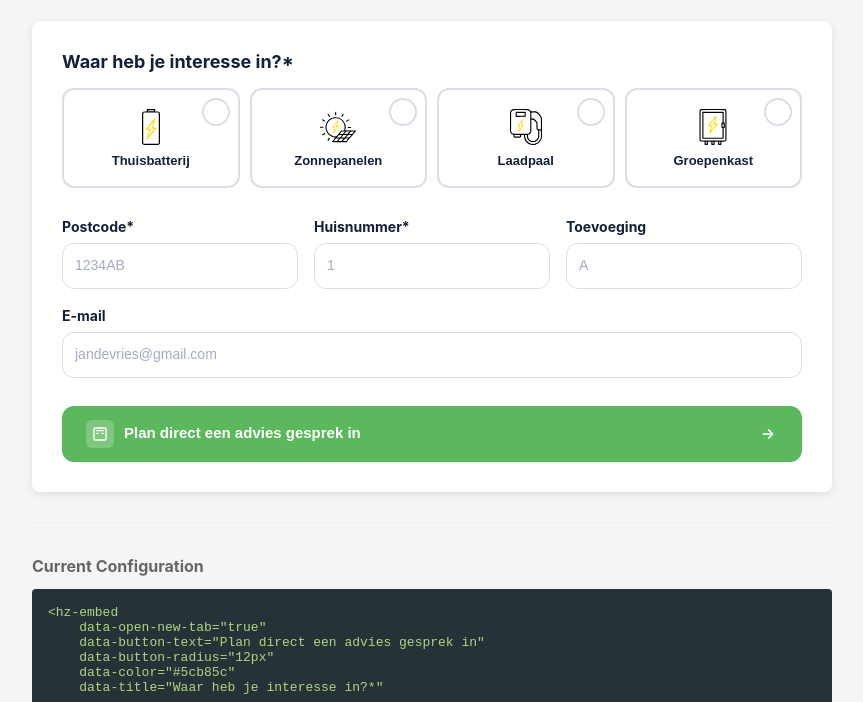
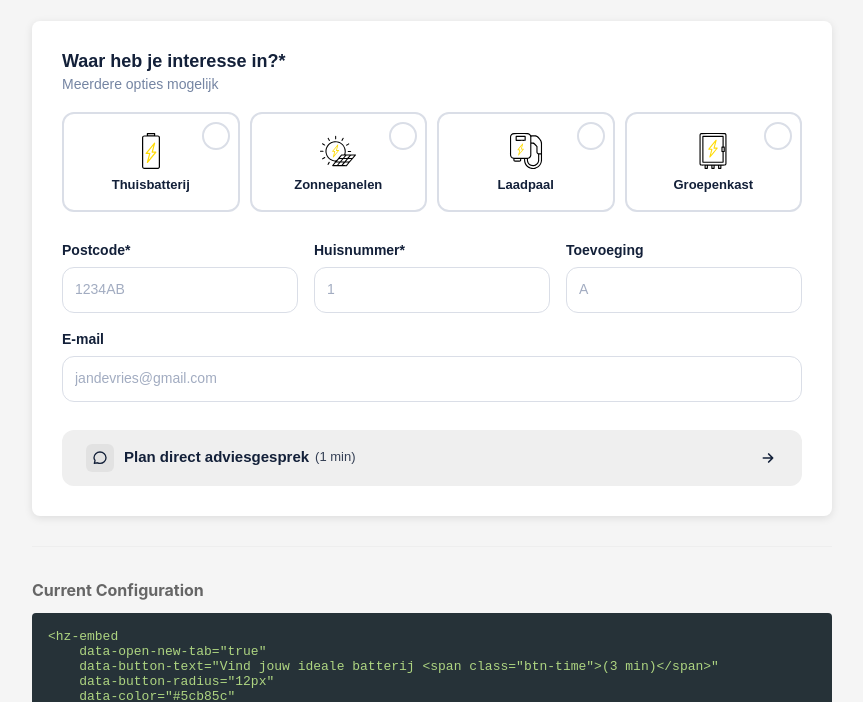
Before and after one commit to HomeZeroTech/SolarConcept-customwidget-meerdere-maatregelen, a website: page Acceptance/test.html in a window 1280 px wide. Shown: the part 103-805 px from the top of the page, without its empty margins (208-1071 px from the left). Drawn offline with Linux system fonts and the light colour scheme.

Commit message:
dit is als het goed is de juiste

```diff
--- a/Acceptance/embed-styles.css
+++ b/Acceptance/embed-styles.css
@@ -6,6 +6,25 @@ hz-embed {
     width: 100%;
     display: block;
     container-type: inline-size;
+    font-family: 'Mont-Reguler', 'Mont', sans-serif;
+}
+
+.embed-form *, .embed-form *::before, .embed-form *::after {
+    font-family: inherit;
+}
+
+/* Explicit fallback for specific bold elements in case their system uses split font-families */
+.embed-form .embed-title,
+.embed-form .embed-label-bold,
+.embed-form .embed-submit-button,
+.embed-form .btn-label,
+.embed-form .measurement-card span {
+    font-family: 'Mont-Bold', 'Mont', sans-serif !important;
+}
+
+.embed-form .embed-subtitle,
+.embed-form .btn-time {
+    font-family: 'Mont-Reguler', 'Mont', sans-serif !important;
 }
 
 .embed-form .embed-row {
@@ -340,9 +359,24 @@ hz-embed {
 }
 
 .embed-form .embed-submit-button-secondary {
-    background-color: #ffffff !important;
-    border: 2px solid var(--primary-color, #2A6DF4) !important;
-    color: var(--primary-color, #2A6DF4) !important;
+    background-color: #EFEFEF !important;
+    border: none !important;
+    color: #132039 !important;
+}
+
+.embed-form .embed-submit-button {
+    background: linear-gradient(90deg, #387A49 0%, #5DB267 100%) !important;
+    box-shadow: 0px 4px 10px rgba(0, 0, 0, 0.08) !important;
+    border: none !important;
+    color: #fff !important;
+    text-shadow: 0px 1px 2px rgba(0,0,0,0.1);
+}
+
+.embed-form .embed-submit-button-secondary {
+    box-shadow: none !important;
+    background: #EFEFEF !important;
+    color: #132039 !important;
+    text-shadow: none !important;
 }
 
 .embed-form .embed-submit-button .btn-icon {
@@ -417,13 +451,13 @@ hz-embed {
 .embed-form .embed-title {
     font-size: 18px;
     font-weight: 700;
-    margin: 0 0 16px 0;
+    margin: 0 0 4px 0;
     color: #132039;
 }
 
 .embed-form .embed-subtitle {
     font-size: 14px;
-    margin: 0 0 14px 0;
+    margin: 0 0 20px 0;
     color: #7585a3;
     font-weight: 400;
 }
--- a/Acceptance/embed.js
+++ b/Acceptance/embed.js
@@ -1775,10 +1775,10 @@
                 if (title || subtitle) {
                     fullHtml += '<div class="embed-header">';
                     if (title) {
-                        fullHtml += `<h2 class="embed-title">${title}</h2>`;
+                        fullHtml += `<h1 class="embed-title">${title}</h1>`;
                     }
                     if (subtitle) {
-                        fullHtml += `<p class="embed-subtitle">${subtitle}</p>`;
+                        fullHtml += `<h2 class="embed-subtitle">${subtitle}</h2>`;
                     }
                     fullHtml += "</div>";
                 }
@@ -2010,20 +2010,43 @@
                     const selectedCards = form.querySelectorAll(".measurement-card.selected");
                     let footerHtml = "";
 
-                    const createButtonHtml = (label, url, isSecondary = false) => {
+                    const createButtonHtml = (label, url, isSecondary = false, iconType = "calculator") => {
+                        // The primary button gradient and shadow are handled entirely by CSS class now, but if border radius or other inline styles remain, we keep them.
                         const styleStr = !isSecondary
-                            ? `background-color: ${primaryColor}; color: #fff;`
-                            : `background-color: #fff; color: ${primaryColor}; border: 2px solid ${primaryColor};`;
+                            ? `border-radius: ${buttonRadius}; margin-top: 12px !important; min-height: 52px !important;`
+                            : `border-radius: ${buttonRadius}; margin-top: 12px !important; min-height: 52px !important;`;
+
+                        const calcIcon = `
+                                    <svg style="width:16px;height:16px;color:currentColor;" viewBox="0 0 24 24" fill="none" xmlns="http://www.w3.org/2000/svg">
+                                        <!-- Nub on top -->
+                                        <path d="M9 2H15V4H9V2Z" fill="currentColor" />
+                                        <!-- Body -->
+                                        <rect x="5" y="4" width="14" height="18" rx="2" stroke="currentColor" stroke-width="2"/>
+                                        <!-- Screen -->
+                                        <rect x="8" y="7" width="8" height="4" stroke="currentColor" stroke-width="2"/>
+                                        <!-- Keypad dots -->
+                                        <rect x="8" y="13" width="1.5" height="1.5" fill="currentColor"/>
+                                        <rect x="11.25" y="13" width="1.5" height="1.5" fill="currentColor"/>
+                                        <rect x="14.5" y="13" width="1.5" height="1.5" fill="currentColor"/>
+                                        <rect x="8" y="16" width="1.5" height="1.5" fill="currentColor"/>
+                                        <rect x="11.25" y="16" width="1.5" height="1.5" fill="currentColor"/>
+                                        <rect x="14.5" y="16" width="1.5" height="1.5" fill="currentColor"/>
+                                        <rect x="8" y="19" width="1.5" height="1.5" fill="currentColor"/>
+                                        <rect x="11.25" y="19" width="1.5" height="1.5" fill="currentColor"/>
+                                        <rect x="14.5" y="19" width="1.5" height="1.5" fill="currentColor"/>
+                                    </svg>`;
+
+                        const chatIcon = `
+                                    <svg style="width:16px;height:16px;color:currentColor;" viewBox="0 0 24 24" fill="none" xmlns="http://www.w3.org/2000/svg">
+                                        <path d="M21 11.5C21 16.1944 16.9706 20 12 20C10.6385 20 9.34759 19.702 8.1963 19.1678C8.01633 19.0837 7.8093 19.0628 7.61668 19.109L3.5 20.0001L4.47545 16.0955C4.54228 15.8285 4.49842 15.5416 4.35417 15.3093C3.498 14.1843 3 12.8887 3 11.5C3 6.80558 7.02944 3 12 3C16.9706 3 21 6.80558 21 11.5Z" stroke="currentColor" stroke-width="2" stroke-linecap="round" stroke-linejoin="round"/>
+                                    </svg>`;
+
+                        const iconSvg = iconType === 'chat' ? chatIcon : calcIcon;
 
                         return `
-                            <button type="submit" class="embed-submit-button ${isSecondary ? 'embed-submit-button-secondary' : ''}" data-url="${url}" style="${styleStr} border-radius: ${buttonRadius}; margin-top: 12px !important; min-height: 52px !important;">
-                                <span class="btn-icon" style="display:inline-flex;align-items:center;justify-content:center;flex-shrink:0;width:28px;height:28px;background:rgba(255,255,255,0.22);border-radius:6px;overflow:hidden;">
-                                    <svg style="width:16px;height:16px;color:currentColor;" viewBox="0 0 24 24" fill="none" xmlns="http://www.w3.org/2000/svg">
-                                        <path d="M19 3H5C3.89543 3 3 3.89543 3 5V19C3 20.1046 3.89543 21 5 21H19C20.1046 21 21 20.1046 21 19V5C21 3.89543 20.1046 3 19 3Z" stroke="currentColor" stroke-width="2"/>
-                                        <path d="M7 7H17" stroke="currentColor" stroke-width="2" stroke-linecap="round"/>
-                                        <path d="M7 11H9" stroke="currentColor" stroke-width="2" stroke-linecap="round"/>
-                                        <path d="M15 11H17" stroke="currentColor" stroke-width="2" stroke-linecap="round"/>
-                                    </svg>
+                            <button type="submit" class="embed-submit-button ${isSecondary ? 'embed-submit-button-secondary' : ''}" data-url="${url}" style="${styleStr}">
+                                <span class="btn-icon" style="display:inline-flex;align-items:center;justify-content:center;flex-shrink:0;width:28px;height:28px;background:rgba(${isSecondary ? '0,0,0,0.05' : '255,255,255,0.22'});border-radius:6px;overflow:hidden;">
+                                    ${iconSvg}
                                 </span>
                                 <span class="btn-label" style="flex:1;display:inline-flex;align-items:center;gap:6px;white-space:nowrap;font-size:15px;font-weight:700;text-align:left;">
                                     ${label}
@@ -2062,13 +2085,13 @@
                         }
 
                         // Show Primary Button mapping to the precise URL
-                        footerHtml += createButtonHtml(btnTitle, targetUrl);
+                        footerHtml += createButtonHtml(btnTitle, targetUrl, false, "calculator");
 
                         // Always display the advisor flow button as secondary
-                        footerHtml += createButtonHtml("Plan direct een advies gesprek in", advicescanUrl || targetUrl, true);
+                        footerHtml += createButtonHtml("Plan direct adviesgesprek <span class=\"btn-time\">(1 min)</span>", advicescanUrl || targetUrl, true, "chat");
                     } else {
                         // Fallback/No selection
-                        footerHtml += createButtonHtml("Plan direct een advies gesprek in", advicescanUrl || src);
+                        footerHtml += createButtonHtml("Plan direct adviesgesprek <span class=\"btn-time\">(1 min)</span>", advicescanUrl || src, true, "chat");
                     }
 
                     footer.innerHTML = footerHtml;
--- a/Acceptance/test.html
+++ b/Acceptance/test.html
@@ -62,13 +62,8 @@
     <h1>HomeZero Widget - Local Test</h1>
 
     <div class="widget-container">
-        <hz-embed
-            data-open-new-tab="true"
-            data-button-text="Plan direct een advies gesprek in"
-            data-button-radius="12px"
-            data-color="#5cb85c"
-            data-title="Waar heb je interesse in?*"
-
+        <hz-embed data-open-new-tab="true" data-button-text="Vind jouw ideale batterij &lt;span class=&quot;btn-time&quot;&gt;(3 min)&lt;/span&gt;"
+            data-button-radius="12px" data-color="#5cb85c" data-title="Waar heb je interesse in?*" data-subtitle="Meerdere opties mogelijk"
             data-measurement-homebattery-url="https://configurator.homezero.nl/link/start?id=437d7a9c-6560-47b4-9bb4-580a4216a741"
             data-measurement-homebattery-title="Thuisbatterij"
             data-measurement-solarpanels-url="https://configurator.homezero.nl/link/start?id=548877c3-3242-4fa9-9e39-60116e610af2"
@@ -79,7 +74,6 @@
             data-measurement-fusebox-title="Groepenkast"
             data-measurement-advisormodule-url="https://configurator.homezero.nl/link/start?id=2e461493-dd88-4fb0-b0bc-ebc90483d879"
             data-measurement-advisormodule-title="Adviseur"
-
             data-combination-carcharger-fusebox-url="https://jouw-url.nl/groepenkast-laadpaal"
             data-combination-carcharger-fusebox-button-text="Ga naar Slimme Starters"
             data-combination-fusebox-solarpanels-url="https://jouw-url.nl/groepenkast-zonnepanelen"
@@ -92,7 +86,6 @@
             data-combination-carcharger-homebattery-button-text="Ga naar Slimme Starters"
             data-combination-homebattery-solarpanels-url="https://jouw-url.nl/zonnepanelen-thuisbatterij"
             data-combination-homebattery-solarpanels-button-text="Ga naar Slimme Starters"
-
             data-combination-carcharger-fusebox-solarpanels-url="https://jouw-url.nl/groepenkast-laadpaal-zonnepanelen"
             data-combination-carcharger-fusebox-solarpanels-button-text="Ga naar De Grote Aanpak"
             data-combination-carcharger-fusebox-homebattery-url="https://jouw-url.nl/groepenkast-laadpaal-thuisbatterij"
@@ -101,22 +94,20 @@
             data-combination-fusebox-homebattery-solarpanels-button-text="Ga naar De Grote Aanpak"
             data-combination-carcharger-homebattery-solarpanels-url="https://jouw-url.nl/laadpaal-zonnepanelen-thuisbatterij"
             data-combination-carcharger-homebattery-solarpanels-button-text="Ga naar De Grote Aanpak"
-
             data-combination-carcharger-fusebox-homebattery-solarpanels-url="https://jouw-url.nl/alles"
             data-combination-carcharger-fusebox-homebattery-solarpanels-button-text="Ga naar Volledige Ontzorging"
-
-            data-show-email="true"
-        ></hz-embed>
+            data-show-email="true"></hz-embed>
     </div>
 
     <div class="config-section">
         <h2>Current Configuration</h2>
         <pre><code>&lt;hz-embed
     data-open-new-tab="true"
-    data-button-text="Plan direct een advies gesprek in"
+    data-button-text="Vind jouw ideale batterij &lt;span class=&quot;btn-time&quot;&gt;(3 min)&lt;/span&gt;"
     data-button-radius="12px"
     data-color="#5cb85c"
     data-title="Waar heb je interesse in?*"
+    data-subtitle="Meerdere opties mogelijk"
 
     &lt;!-- 1 Maatregel (De Specialisten) --&gt;
     data-measurement-homebattery-url="https://configurator.homezero.nl/link/start?id=437d7a9c-6560-47b4-9bb4-580a4216a741"
```
Also changed, not shown: Acceptance/embed-styles.min.css, Acceptance/embed.min.js.
